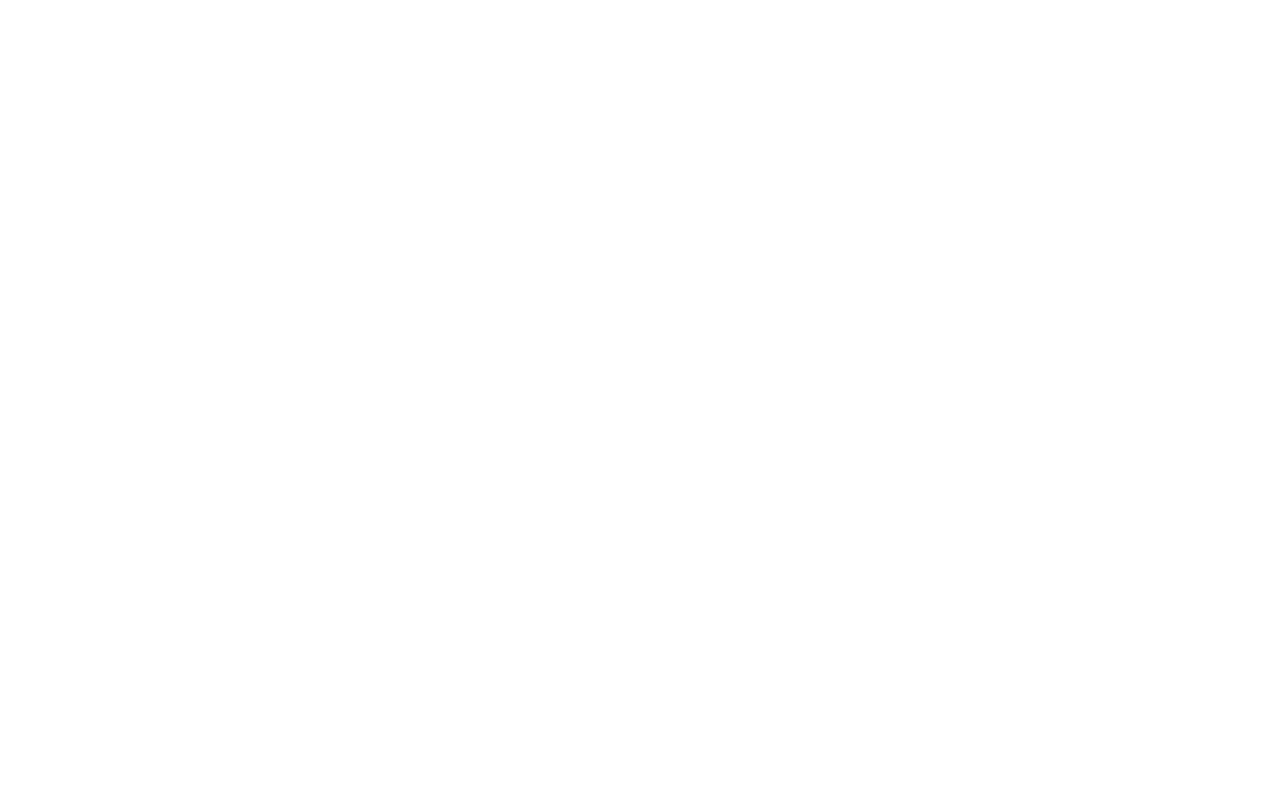
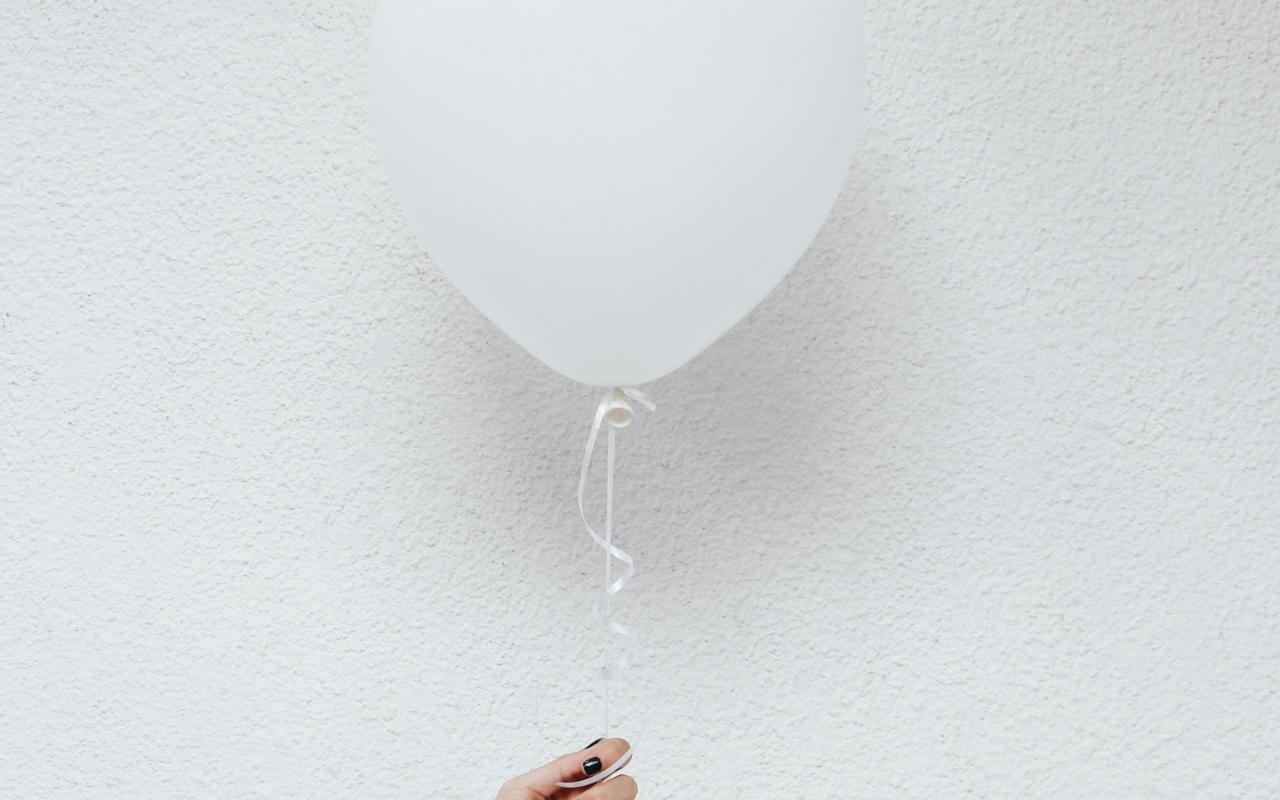
Before and after one commit to ryoSSS/2021_DeNA_hackathon, a Next.js app in the folder frontend/: page /users/1/messages in a window 1280 px wide. Built offline with nearby package versions, Linux system fonts and the light colour scheme.

Commit message:
✨ add messages page

```diff
--- a/frontend/pages/users/[id]/messages.tsx
+++ b/frontend/pages/users/[id]/messages.tsx
@@ -1,7 +1,51 @@
 import { NextPage } from "next";
+import { useState, useEffect } from "react";
+import { useRouter } from "next/router";
+import { Message } from "../../../models/Message";
+import GlassmorphismBox from "../../../components/GlassmorphismBox";
 
 const UsersIdMessages: NextPage = () => {
-	return <></>;
+	const router = useRouter();
+
+	const [id, setId] = useState<string>("");
+	const [messages, setMessages] = useState<Message[]>([]);
+
+	useEffect(() => {
+		if (router.asPath !== router.route) {
+			setId(String(router.query.id));
+			//
+			// TODO: storeチェック
+			//
+		}
+	}, [router]);
+	return (
+		<>
+			<div
+				className="object-contain w-full h-screen"
+				style={{
+					backgroundImage: `url('/elnaz-asadi-RczTV4UAkw0-unsplash.jpg')`,
+					backgroundSize: "cover",
+					backgroundPosition: "center center",
+					backgroundRepeat: "no-repeat",
+				}}
+			>
+				<div className="grid h-screen grid-cols-2 py-4 overflow-y-scroll md:grid-cols-3">
+					{messages.map((message) => {
+						return (
+							<GlassmorphismBox
+								key={message.id}
+								className="h-40 px-3 py-4 mx-4 my-2 text-center"
+							>
+								<div className="h-full overflow-y-scroll">
+									<h1 className="font-semibold">{message.content}</h1>
+								</div>
+							</GlassmorphismBox>
+						);
+					})}
+				</div>
+			</div>
+		</>
+	);
 };
 
 export default UsersIdMessages;
```
